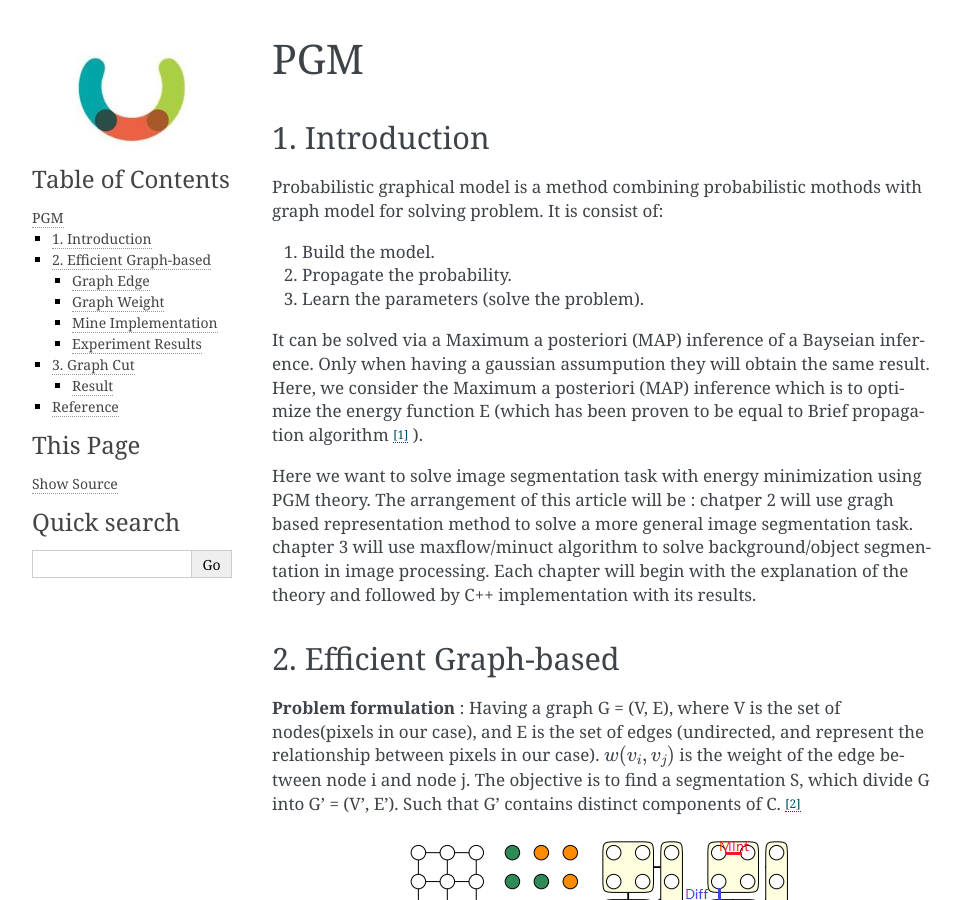
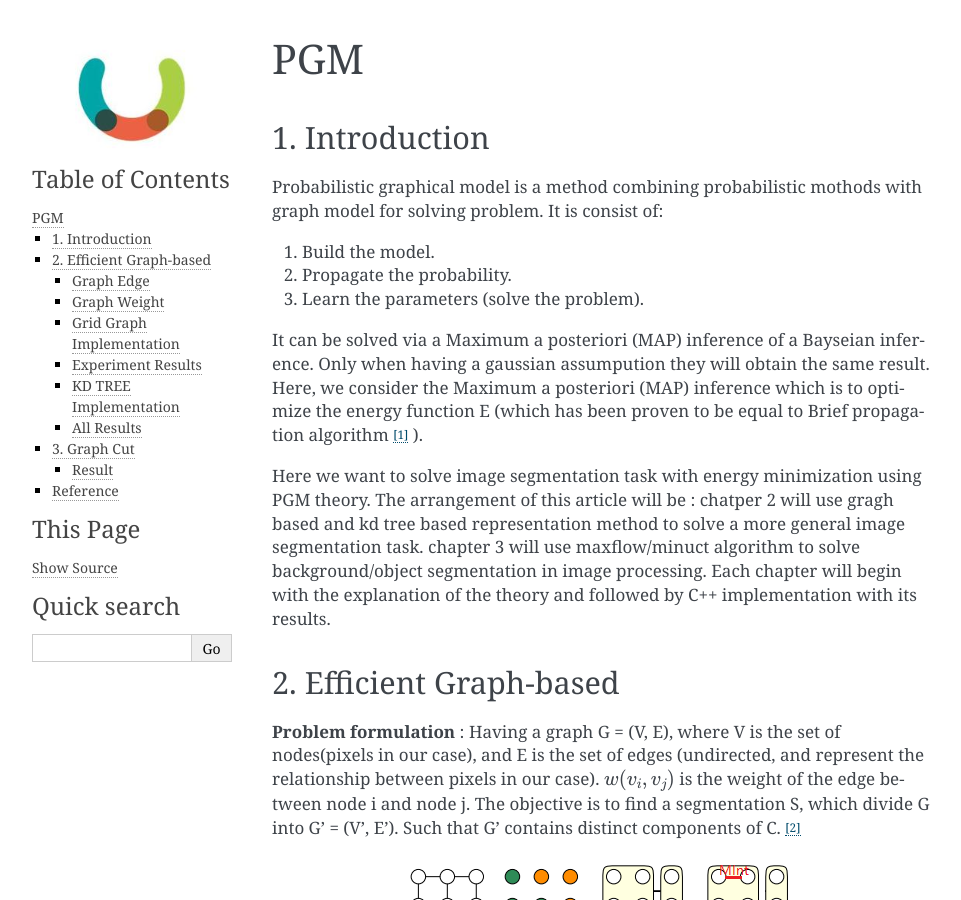
Before and after one commit to gggliuye/VIO, a Sphinx documentation site: the page built from docs/PGM.rst, in a window 1280 px wide and 900 px high. Shown: the whole window, without its empty margins (148-1109 px from the left). Built offline with Sphinx 7.4.7, drawn with Linux system fonts in a browser that asks for light colours; some of the changed text lies outside the part shown.

Commit message:
Update PGM.rst

```diff
--- a/docs/PGM.rst
+++ b/docs/PGM.rst
@@ -12,7 +12,7 @@
 
 It can be solved via a Maximum a posteriori (MAP) inference of a Bayseian inference. Only when having a gaussian assumpution they will obtain the same result. Here, we consider the Maximum a posteriori (MAP) inference which is to optimize the energy function E (which has been proven to be equal to Brief propagation algorithm [1]_ ).
 
-Here we want to solve image segmentation task with energy minimization using PGM theory. The arrangement of this article will be : chatper 2 will use gragh based representation method to solve a more general image segmentation task. chapter 3 will use maxflow/minuct algorithm to solve background/object segmentation in image processing. Each chapter will begin with the explanation of the theory and followed by C++ implementation with its results.
+Here we want to solve image segmentation task with energy minimization using PGM theory. The arrangement of this article will be : chatper 2 will use gragh based and kd tree based representation method to solve a more general image segmentation task. chapter 3 will use maxflow/minuct algorithm to solve background/object segmentation in image processing. Each chapter will begin with the explanation of the theory and followed by C++ implementation with its results.
 
 2. Efficient Graph-based
 ------------------------
@@ -68,7 +68,7 @@
 2. Convert to HSV (hue, saturation, value) space, use a weighted sum of distance in the three channels of HSV image.
 
 
-Mine Implementation
+Grid Graph Implementation
 ~~~~~~~~~~~~~~~~~~~~
 
 The C++ implementation `Github page <https://github.com/gggliuye/graph_based_image_segmentation>`_ can be found.
@@ -152,6 +152,23 @@
 .. image:: images/segmentationresults.jpg
     :align: center
 
+KD TREE Implementation
+~~~~~~~~~~~~~~~~~~~~~~~~~~~~~
+
+* **Build the KD tree** : the KD tree distance is based on 5 values, (u,v) for the pixel positions and (r,g,b) or (h,s,v) for image color space. And I choose different weights for the three HSV channels (2.0,0.3, and 0.3 in experiments).
+* **Retrive Close nodes from the tree** : then find the close points in the set, here I choose all the close points, as they can possible contribute to the graph model.
+* **Solve the model** : the models are solved based on the same methods as mentioned above in grid graph.
+
+In the experiments, I tested various choice of the close radius of KD tree. And using KD tree require more calculation cost, as a result, they may run relatively slow compare to grid model. But the results shows more global property, we can see in next section.
+
+All Results
+~~~~~~~~~~~~~~~~~~~~~~~~~~~~~~~~~
+
+.. image:: images/allresults.jpg
+    :align: center
+
+Here shows many result, KD tree graph shows more global property, we can find that especially in the segmentation of walls and some seperated object parts. But It does not work well with great light change, as in the first image.
+
 3. Graph Cut
 ------------------------
 Another task for image segmentation is to seperate background and object pixels. The most common utils for this task is graph cut (maxflow/mincut). Here I used maxflow from `IST Austria <http://pub.ist.ac.at/~vnk/software.html>`_ a implentation of [4]_ .
```
